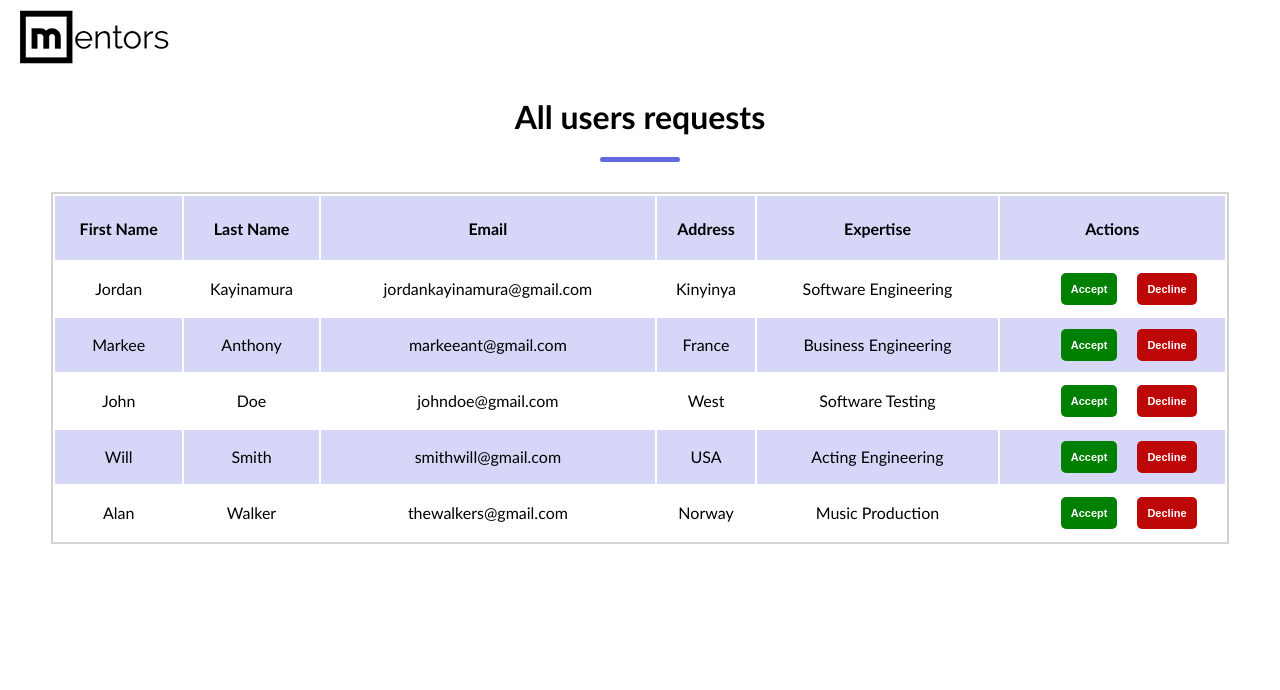
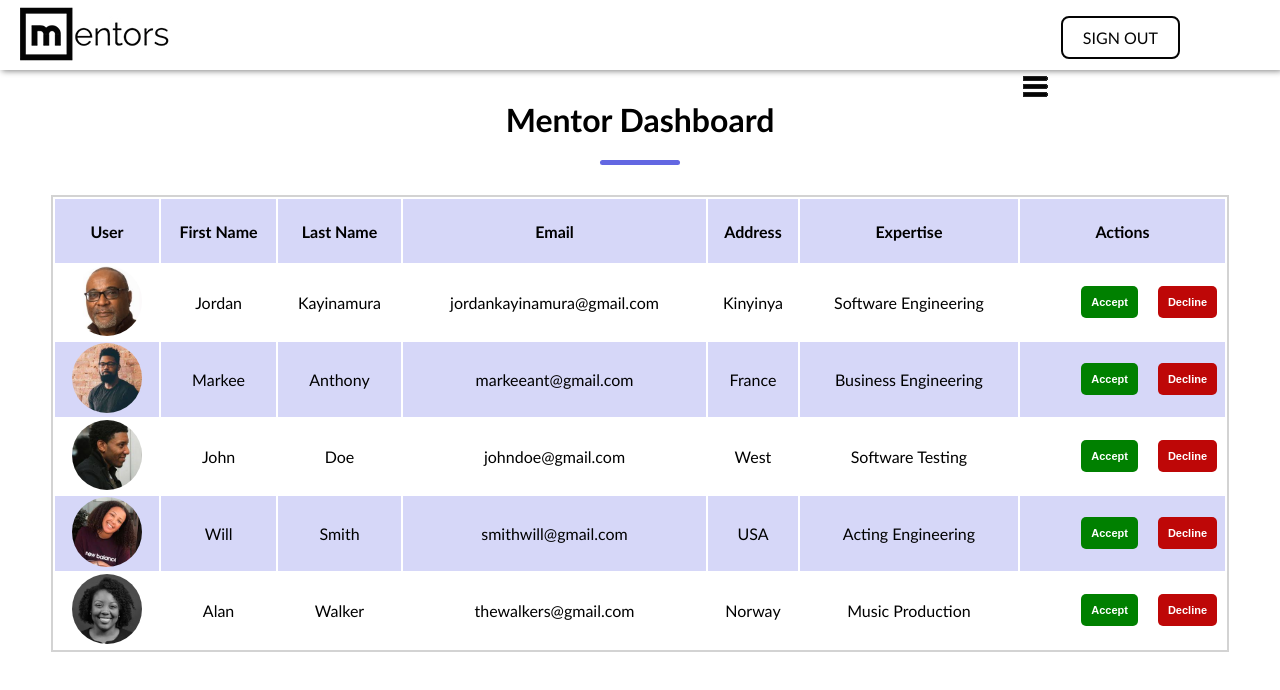
Before and after one commit to jo-rdan/Free-Mentor, a website: page UI/pages/requests.html in a window 1280 px wide. Drawn offline with Linux system fonts and the light colour scheme; files whose address does not match are found by name.

Commit message:
bug(ui) fix mentor dashboard - add images of users who sent requests - add signout link on the nav bar - customized nav bar [Finihes #168261466]

```diff
--- a/UI/css/requests.css
+++ b/UI/css/requests.css
@@ -3,8 +3,40 @@
   padding: 0;
   font-family: 'Gill Sans', 'Gill Sans MT', Calibri, 'Trebuchet MS', sans-serif;
 }
-nav{
-  margin: 10px 20px;
+
+.nav-bar{
+  display: flex;
+  position: sticky;
+  top: 0;
+  flex: 1;
+  align-items: center;
+  width: 100%;
+  background: white;
+  box-shadow: 2px 1px 6px gray;
+  opacity: .98;
+}
+.logo{
+  margin: 0 20px;
+}
+.links{
+  height: 70px;
+  margin: 0 100px 0 auto;
+}
+.links ul li{
+  display: inline-block;
+  padding: 10px 20px;
+  border: 2px solid black;
+  border-radius: 8px;
+}
+.links li a{
+  text-decoration: none;
+  text-transform: uppercase;
+  color: black;
+}
+.links li:hover{
+  border-color: #6367e2;
+  cursor: pointer;
+  border-radius: 5px;
 }
 .requests h1{
   text-align: center;
@@ -42,7 +74,7 @@
 table td[colspan="2"] .accept button{
   background: green;
   padding: 10px;
-  margin: 10px 10px 10px 60px;
+  margin: 20px 10px 10px 60px;
   border-radius: 5px;
   color: white;
   font-weight: bolder;
@@ -57,7 +89,7 @@
   background: rgb(190, 7, 7);
   color: white;
   padding: 10px;
-  margin: 10px 10px;
+  margin: 20px 10px;
   border-radius: 5px;
   font-weight: bolder;
   font-size: 11px;
@@ -67,24 +99,26 @@
   background: rgb(230, 12, 12);
   transition: all .35s ease-out;
 }
+table tr td img{
+  border-radius: 50px;
+}
 footer{
   width: 100%;
   text-align: center;
   margin: 30px 0;
 }
 /* Media Queries */
-@media(min-width: 2560px){
-  nav{
-    margin: 50px 110px;
-  }
-}
+
 
 @media(max-width: 1024px){
   table td[colspan="2"]{
-    margin-right: 60px
+    margin-right: 90px
   }
 }
 @media(max-width: 768px){
+  .links ul{
+    width: 120px;
+  }
   .req-table{
     overflow-x: auto;
   }
@@ -101,6 +135,9 @@
     position: sticky;
     top: 0;
     background: white;
+  }
+  .links ul{
+    padding: 0;
   }
 }
 
--- a/UI/pages/requests.html
+++ b/UI/pages/requests.html
@@ -1,5 +1,6 @@
 <!DOCTYPE html>
 <html lang="en">
+
 <head>
   <meta charset="UTF-8">
   <meta name="viewport" content="width=device-width, initial-scale=1.0">
@@ -7,16 +8,28 @@
   <link rel="stylesheet" href="../css/requests.css">
   <title>Requests</title>
 </head>
+
 <body>
-  <nav><img src="../assets/LogoMakr_8c0Guh.jpg" alt=""></nav>
+  <nav class="nav-bar">
+    <div class="logo"><img src="../assets/LogoMakr_8c0Guh.jpg" alt=""></div>
+    <div class="links">
+      <ul>
+        <li><a href="signin.html">Sign Out</a></li>
+      </ul>
+      <div class="menu"><img src="./assets/menu.png" alt=""></div>
+    </div>
+  </nav>
   <div class="container">
     <div class="requests">
-        <h1>All users requests</h1>
+      <h1>Mentor Dashboard</h1>
       <div class="underline"></div>
     </div>
     <div class="req-table">
       <table>
         <tr class="selected">
+          <th>
+            <h4>User</h4>
+          </th>
           <th>
             <h4>First Name</h4>
           </th>
@@ -37,39 +50,43 @@
           </th>
         </tr>
         <tr>
+          <td class="img-user"><img src="../assets/mentor1.jpg" alt="" width="70px"></td>
           <td>Jordan</td>
           <td>Kayinamura</td>
           <td>jordankayinamura@gmail.com</td>
           <td>Kinyinya</td>
           <td>Software Engineering</td>
           <td colspan="2">
-              <div class="action-btn accept"  id ="acc1"><button onclick="hide_declineOne()">Accept</button></div>
-              <div class="action-btn decline"  id ="dec1"><button onclick="hide_acceptOne()">Decline</button></div>
+            <div class="action-btn accept" id="acc1"><button onclick="hide_declineOne()">Accept</button></div>
+            <div class="action-btn decline" id="dec1"><button onclick="hide_acceptOne()">Decline</button></div>
           </td>
         </tr>
         <tr class="selected">
+          <td class="img-user"><img src="../assets/mentor5.jpg" alt="" width="70px"></td>
           <td>Markee</td>
           <td>Anthony</td>
           <td>markeeant@gmail.com</td>
           <td>France</td>
           <td>Business Engineering</td>
           <td colspan="2">
-              <div class="action-btn accept"  id="acc2"><button onclick="hide_declineTwo()">Accept</button></div>
-              <div class="action-btn decline"  id="dec2"><button onclick="hide_acceptTwo()"> Decline</button></div>
+            <div class="action-btn accept" id="acc2"><button onclick="hide_declineTwo()">Accept</button></div>
+            <div class="action-btn decline" id="dec2"><button onclick="hide_acceptTwo()"> Decline</button></div>
           </td>
         </tr>
         <tr>
+          <td class="img-user"><img src="../assets/mentor4.jpg" alt="" width="70px"></td>
           <td>John</td>
           <td>Doe</td>
           <td>johndoe@gmail.com</td>
           <td>West</td>
           <td>Software Testing</td>
           <td colspan="2">
-              <div class="action-btn accept"  id="acc3"><button onclick="hide_declineThree()">Accept</button></div>
-              <div class="action-btn decline"  id="dec3"><button onclick="hide_acceptThree()">Decline</button></div>
+            <div class="action-btn accept" id="acc3"><button onclick="hide_declineThree()">Accept</button></div>
+            <div class="action-btn decline" id="dec3"><button onclick="hide_acceptThree()">Decline</button></div>
           </td>
         </tr>
         <tr class="selected">
+          <td class="img-user"><img src="../assets/mentor3.jpg" alt="" width="70px"></td>
           <td>Will</td>
           <td>Smith</td>
           <td>smithwill@gmail.com</td>
@@ -81,6 +98,7 @@
           </td>
         </tr>
         <tr>
+          <td class="img-user"><img src="../assets/mento2.jpg" alt="" width="70px"></td>
           <td>Alan</td>
           <td>Walker</td>
           <td>thewalkers@gmail.com</td>
@@ -96,4 +114,5 @@
   </div>
   <script src="../js/requests.js"></script>
 </body>
+
 </html>
```
Lines whose indentation alone changed are shown as unchanged.
